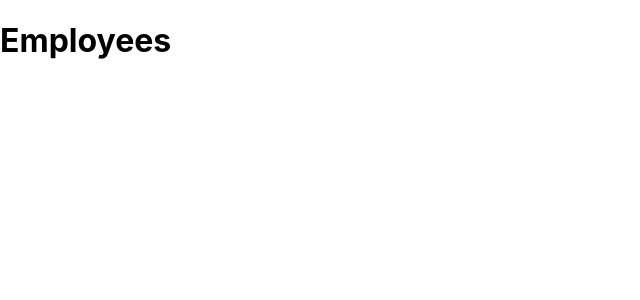
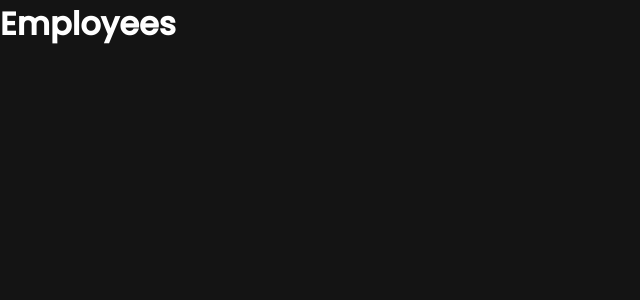
Before and after one commit to dktwho/react-employees, a React (Create React App) app in the folder client/: page / in a window 1280 px wide. Shown: the top 300 px of the page, without its empty margins (0-640 px from the left). Built offline with nearby package versions, Linux system fonts and the light colour scheme.

Commit message:
feat: add basic style and import fonts

```diff
--- a/client/src/index.css
+++ b/client/src/index.css
@@ -1,13 +1,21 @@
+@import url('https://fonts.googleapis.com/css2?family=Josefin+Sans:wght@400;600;700&family=Poppins:wght@500&display=swap');
+
+* {
+    margin: 0;
+    padding: 0;
+    box-sizing: border-box;
+}
+
 body {
-  margin: 0;
-  font-family: -apple-system, BlinkMacSystemFont, 'Segoe UI', 'Roboto', 'Oxygen',
-    'Ubuntu', 'Cantarell', 'Fira Sans', 'Droid Sans', 'Helvetica Neue',
-    sans-serif;
-  -webkit-font-smoothing: antialiased;
-  -moz-osx-font-smoothing: grayscale;
+    font-family: 'Poppins', sans-serif;
+    background-color: #141414;
+    color: #fff;
+}
+a {
+    text-decoration: none;
 }
 
 code {
-  font-family: source-code-pro, Menlo, Monaco, Consolas, 'Courier New',
+    font-family: source-code-pro, Menlo, Monaco, Consolas, 'Courier New',
     monospace;
 }
```
